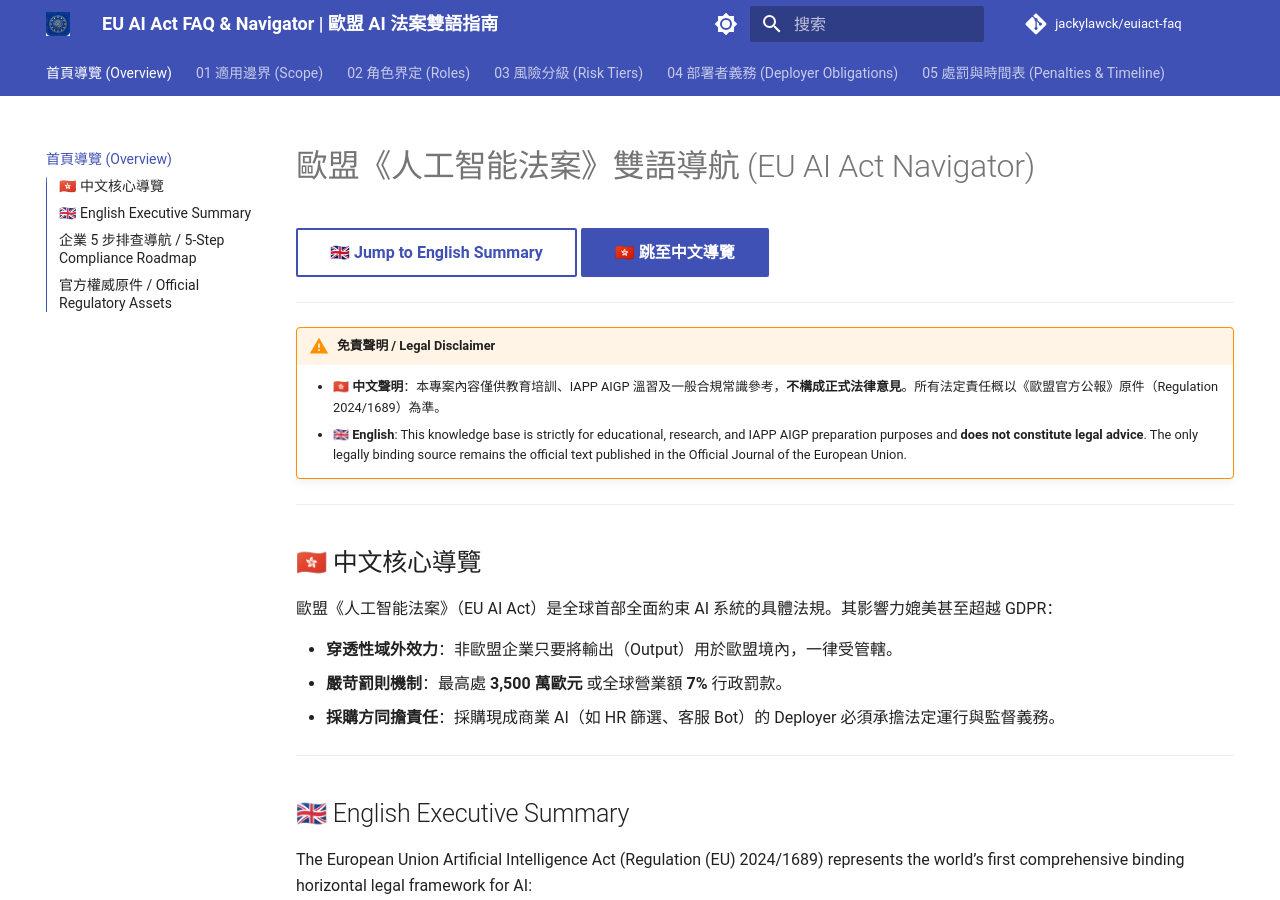
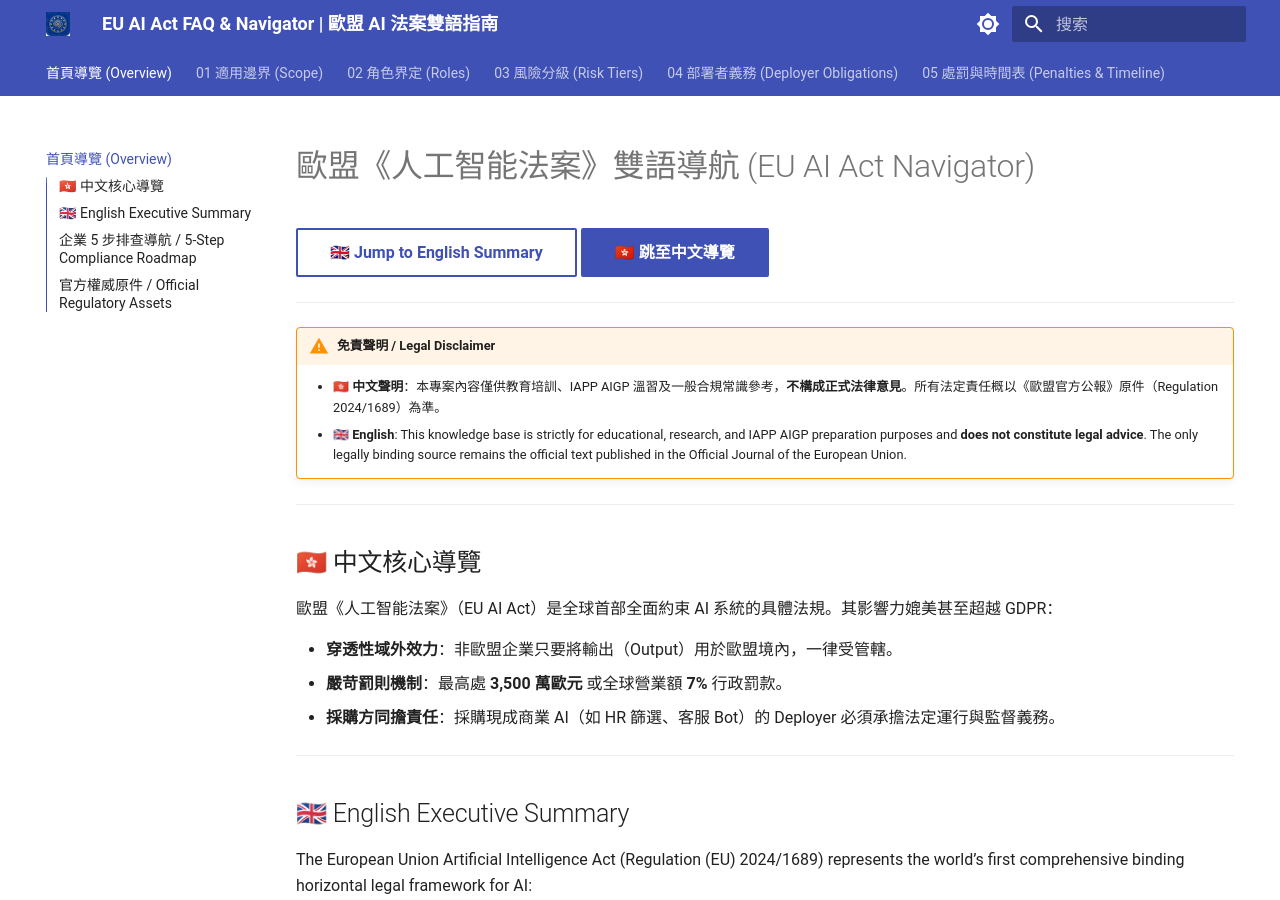
Before and after one commit to jackylawck/euaiact-faq, an MkDocs documentation site: the page built from docs/index.md, in a window 1280 px wide and 900 px high. Built offline with MkDocs 1.6.1 and Material for MkDocs 9.7.7, drawn with Linux system fonts in a browser that asks for light colours.

Commit message:
Update mkdocs.yml

```diff
--- a/mkdocs.yml
+++ b/mkdocs.yml
@@ -2,8 +2,6 @@ site_name: EU AI Act FAQ & Navigator | 歐盟 AI 法案雙語指南
 site_url: https://jackylawck.github.io/euiact-faq/
 site_author: EU AI Governance Working Group
 site_description: bilingual (ZH/EN) FAQ for Regulation (EU) 2024/1689. 歐盟人工智能法案企業合規雙語問答。
-repo_url: https://github.com/jackylawck/euiact-faq
-repo_name: jackylawck/euiact-faq
 copyright: 'Copyright &copy; 2026 EU AI Governance Working Group. Licensed under CC BY-NC 4.0'
 
 theme:
```
